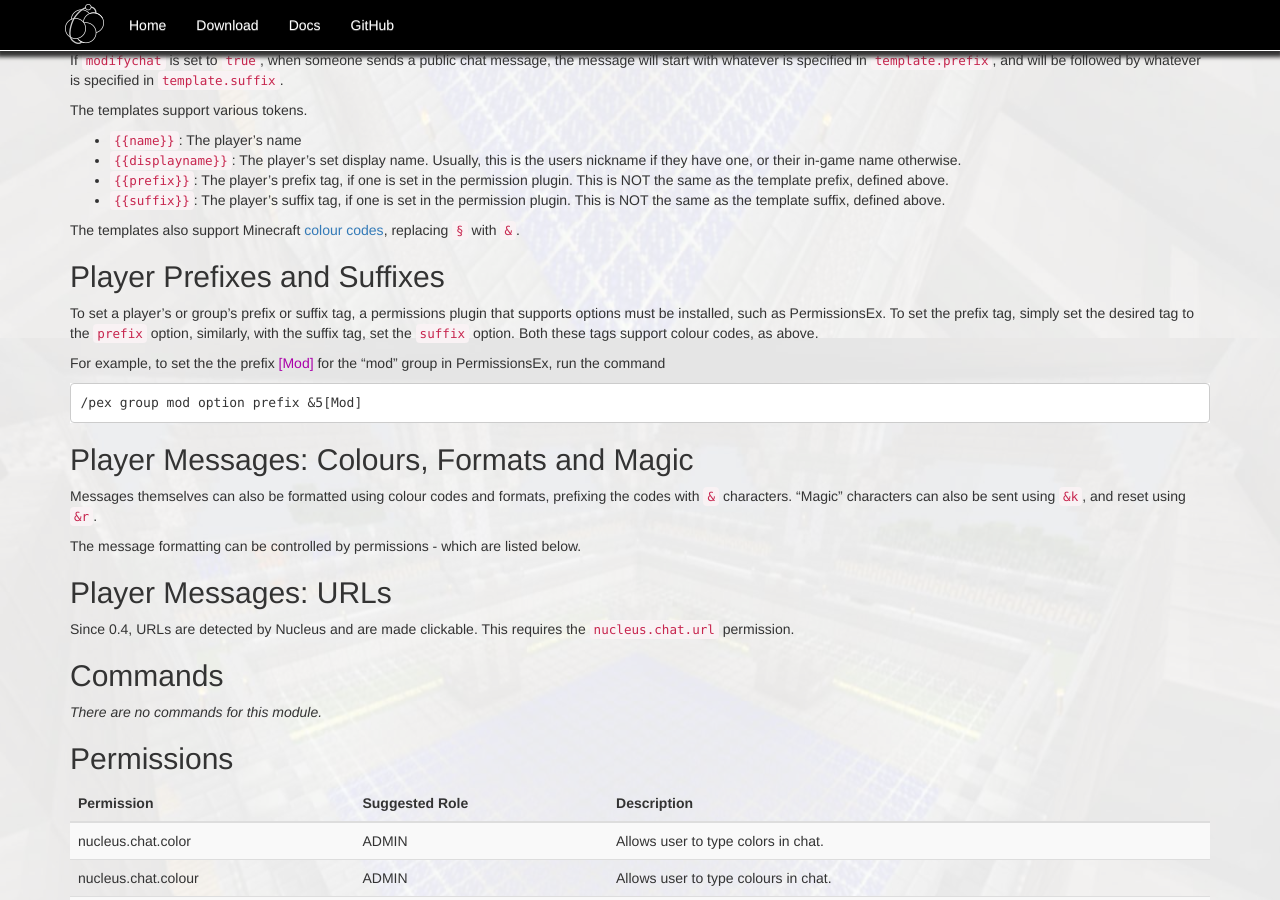
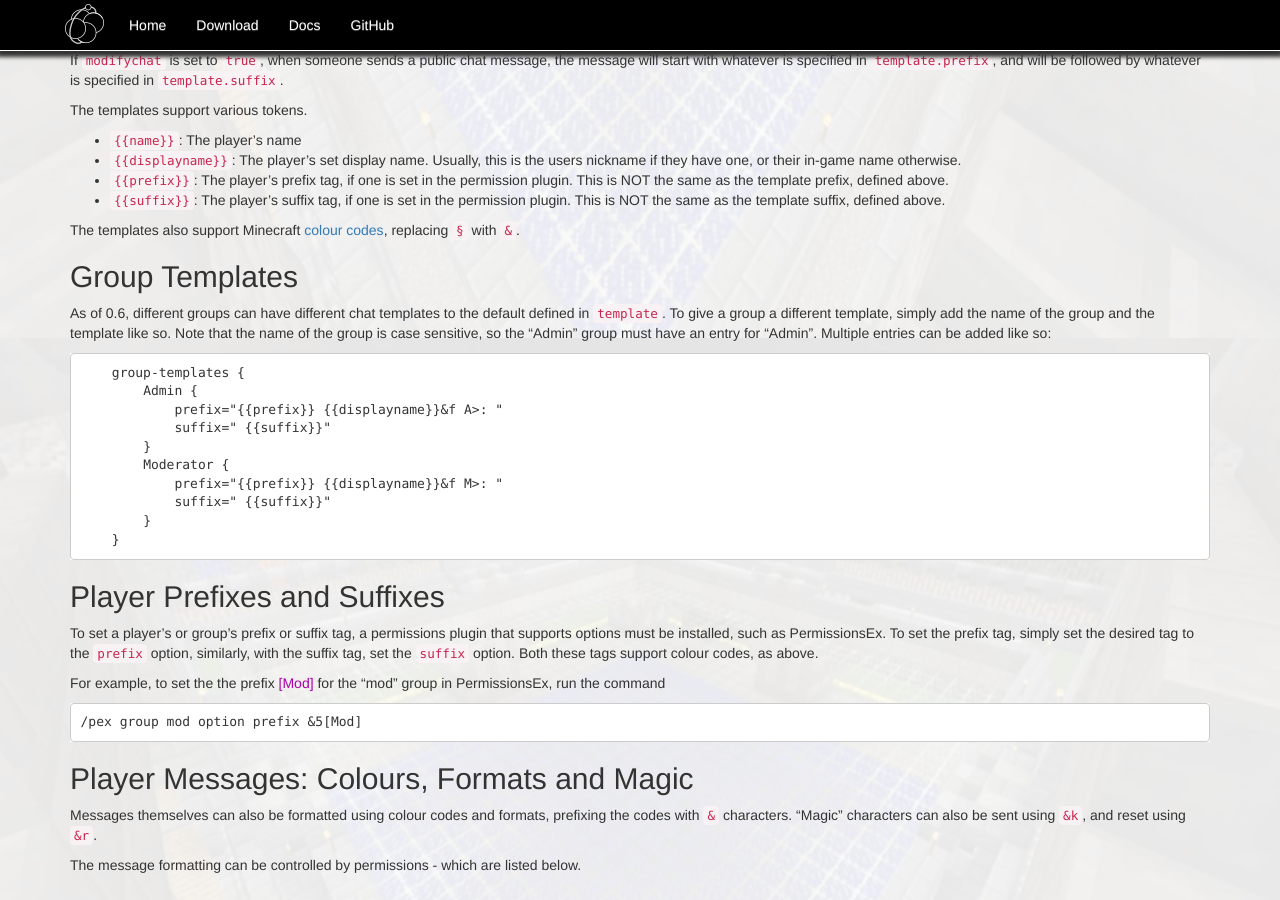
Before and after one commit to NucleusPowered/site-v1, a Jekyll site: the page built from docs/modules/chat.md, in a window 1280 px wide and 900 px high, scrolled down 562 px. Built offline with Jekyll 4.4.1, drawn with Linux system fonts in a browser that asks for light colours.

Commit message:
Add group templates for chat.

````diff
--- a/docs/modules/chat.md
+++ b/docs/modules/chat.md
@@ -36,6 +36,27 @@ The templates support various tokens.
 The templates also support Minecraft <a href="http://minecraft.gamepedia.com/Formatting_codes#Color_codes" target="_blank">colour codes</a>,
 replacing `§` with `&`.
 
+## Group Templates
+
+As of 0.6, different groups can have different chat templates to the default defined in `template`. To give a group a different template,
+ simply add the name of the group and the template like so. Note that the name of the group is case sensitive, so the "Admin" group
+ must have an entry for "Admin". Multiple entries can be added like so:
+
+{% raw %}
+```
+    group-templates {
+        Admin {
+            prefix="{{prefix}} {{displayname}}&f A>: "
+            suffix=" {{suffix}}"
+        }
+        Moderator {
+            prefix="{{prefix}} {{displayname}}&f M>: "
+            suffix=" {{suffix}}"
+        }
+    }
+```
+{% endraw %}
+
 ## Player Prefixes and Suffixes
 
 To set a player's or group's prefix or suffix tag, a permissions plugin that supports options must be installed, such as
````
